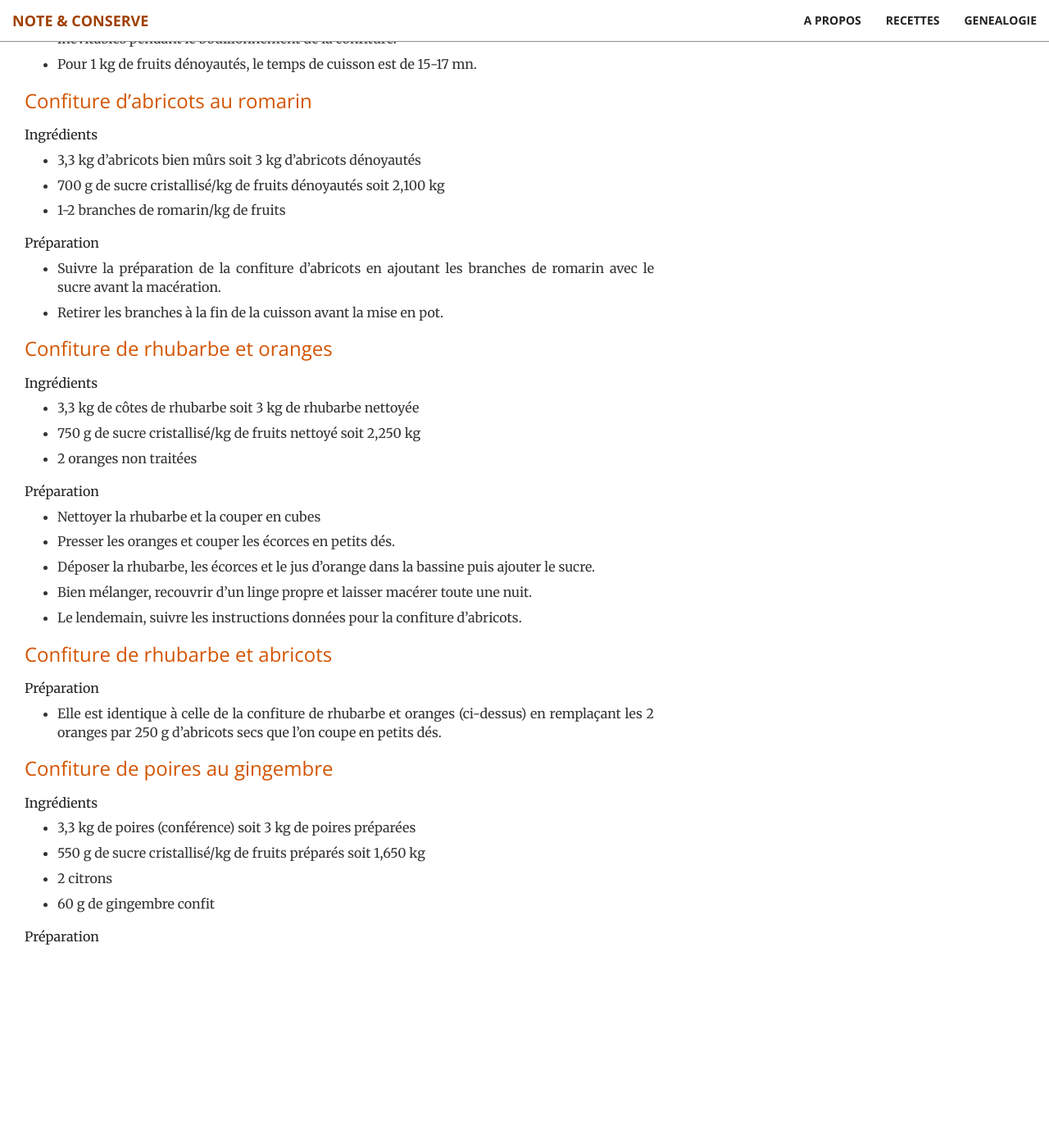
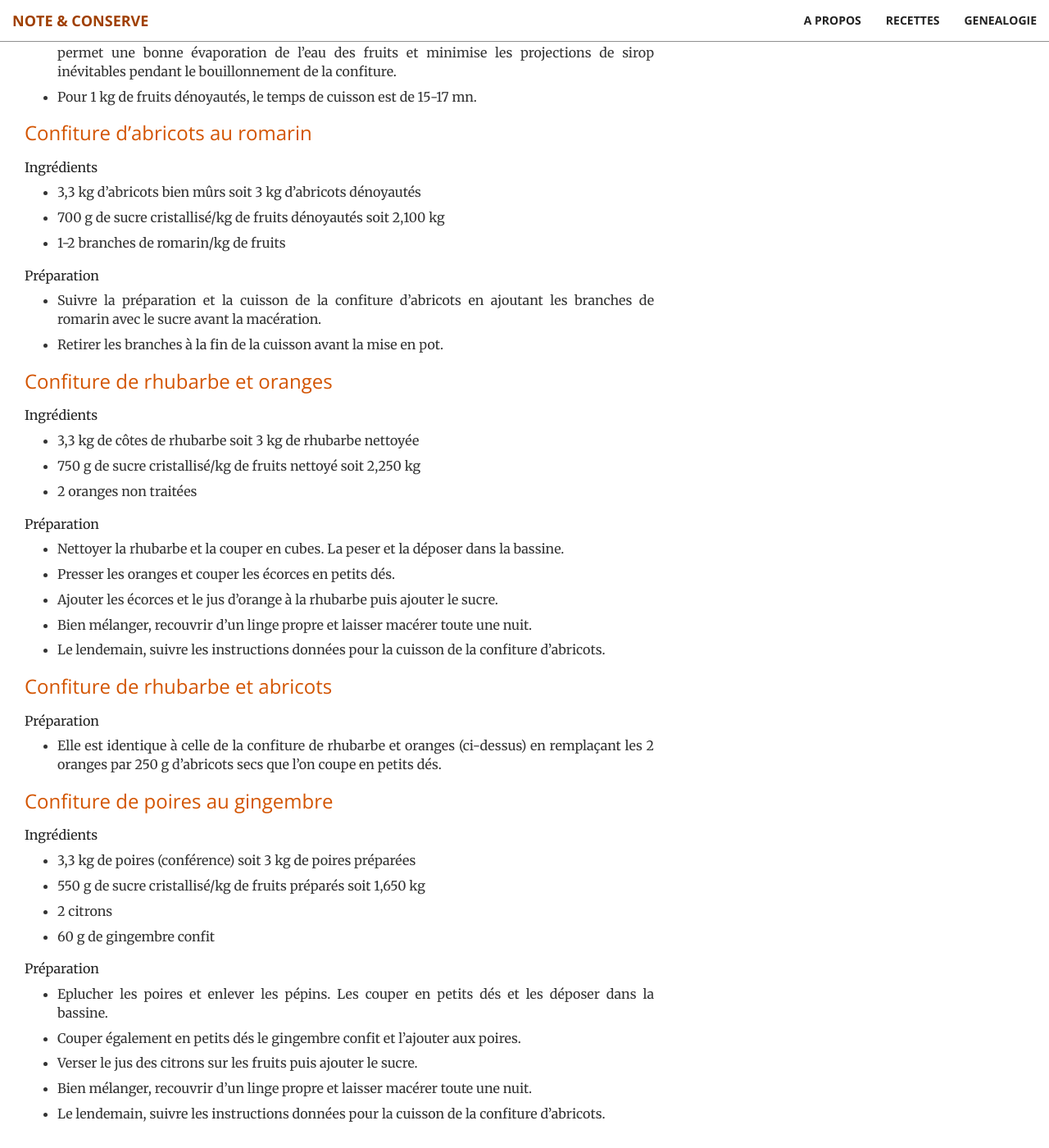
Before and after one commit to brignogan/brignogan.github.io, a Jekyll site: the page built from _posts/2020-02-22-confitures.md, in a window 1280 px wide and 1400 px high, scrolled down 1434 px. Shown: the whole window at 82% size. Built offline with Jekyll 4.4.1, drawn with Linux system fonts in a browser that asks for light colours; before the commit the page ends 2615 px from its top, so only the background shows below that; some of the changed text lies outside the part shown.

Commit message:
Update 2020-02-22-confitures.md
corrections et rajouts

```diff
--- a/_posts/2020-02-22-confitures.md
+++ b/_posts/2020-02-22-confitures.md
@@ -23,9 +23,11 @@
 * Les dénoyauter, les peser et les déposer dans la bassine à confiture (voir note).
 * Ajouter le sucre et le mélanger délicatement aux fruits avec une cuillère en bois à long manche.
 * Recouvrir d'un linge propre et laisser macérer toute une nuit.
+
+#### Cuisson de la confiture
 * Le lendemain, plonger les pots vides et leurs couvercles dans de l'eau très chaude pendant au moins 10 mn puis les retourner sur un torchon propre (prévoir plus de pots que théoriquement nécessaire).
 * Faire bouillir la confiture (cela peut prendre 20 mn). L'écume monte.
-* Maintenir un bon bouillon 30 à 35 mn en remuant de temps en temps. L'écume va se résorber petit à petit.
+* Maintenir un bon bouillon 30 à 35 mn en remuant souvent et en surveillant que la confiture n'attache pas au fond de la bassine. L'écume va se résorber petit à petit.
 * Lorsque les bouillons deviennent visqueux et projettent des gouttes de confiture, vérifier la consistance de la confiture en en versant une à deux gouttes sur une assiette froide. Elle ne doit pas couler en penchant l'assiette et doit également coller à votre doigt si vous le poser sur la goutte.
 * Lorsque la consistance souhaitée est obtenue, si il reste de l'écume, ajouter une noisette de beurre et bien remuer, elle doit disparaître.
 * Mettre immédiatement en pots. Remplir chaque pot à ras bord avec une petite louche et au moyen d'un entonnoir à confiture. Fermer le pot puis le retourner sur une planche en bois pour le laisser refroidir (la confiture brûlante va aseptiser le pot et le couvercle).
@@ -44,7 +46,7 @@
 * 1-2 branches de romarin/kg de fruits
 
 #### Préparation
-* Suivre la préparation de la confiture d'abricots en ajoutant les branches de romarin avec le sucre avant la macération.
+* Suivre la préparation et la cuisson de la confiture d'abricots en ajoutant les branches de romarin avec le sucre avant la macération.
 * Retirer les branches à la fin de la cuisson avant la mise en pot.
 
 
@@ -55,11 +57,11 @@
 * 2 oranges non traitées
 
 #### Préparation
-* Nettoyer la rhubarbe et la couper en cubes
+* Nettoyer la rhubarbe et la couper en cubes. La peser et la déposer dans la bassine.
 * Presser les oranges et couper les écorces en petits dés.
-* Déposer la rhubarbe, les écorces et le jus d'orange dans la bassine puis ajouter le sucre.
+* Ajouter les écorces et le jus d'orange à la rhubarbe puis ajouter le sucre.
 * Bien mélanger, recouvrir d'un linge propre et laisser macérer toute une nuit.
-* Le lendemain, suivre les instructions données pour la confiture d'abricots.
+* Le lendemain, suivre les instructions données pour la cuisson de la confiture d'abricots.
 
 
 ### Confiture de rhubarbe et abricots
@@ -75,3 +77,8 @@
 * 60 g de gingembre confit
 
 #### Préparation
+* Eplucher les poires et enlever les pépins. Les couper en petits dés et les déposer dans la bassine.
+* Couper également en petits dés le gingembre confit et l'ajouter aux poires.
+* Verser le jus des citrons sur les fruits puis ajouter le sucre.
+* Bien mélanger, recouvrir d'un linge propre et laisser macérer toute une nuit.
+* Le lendemain, suivre les instructions données pour la cuisson de la confiture d'abricots.
```
